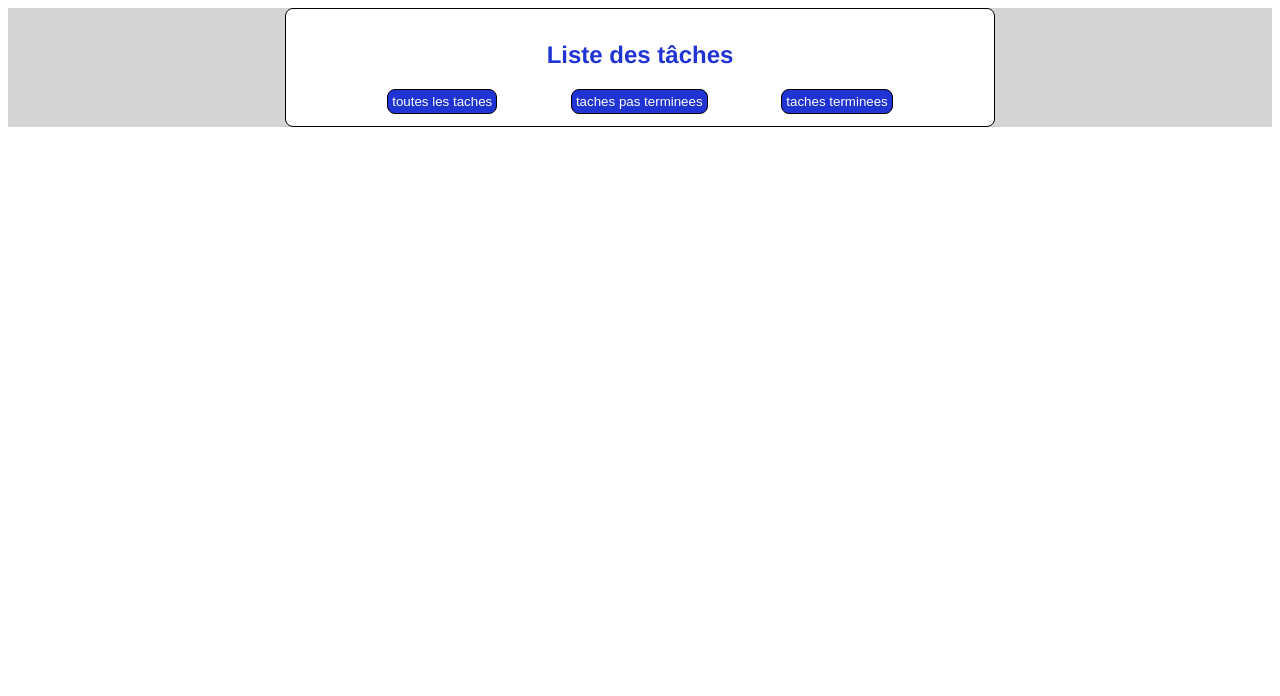
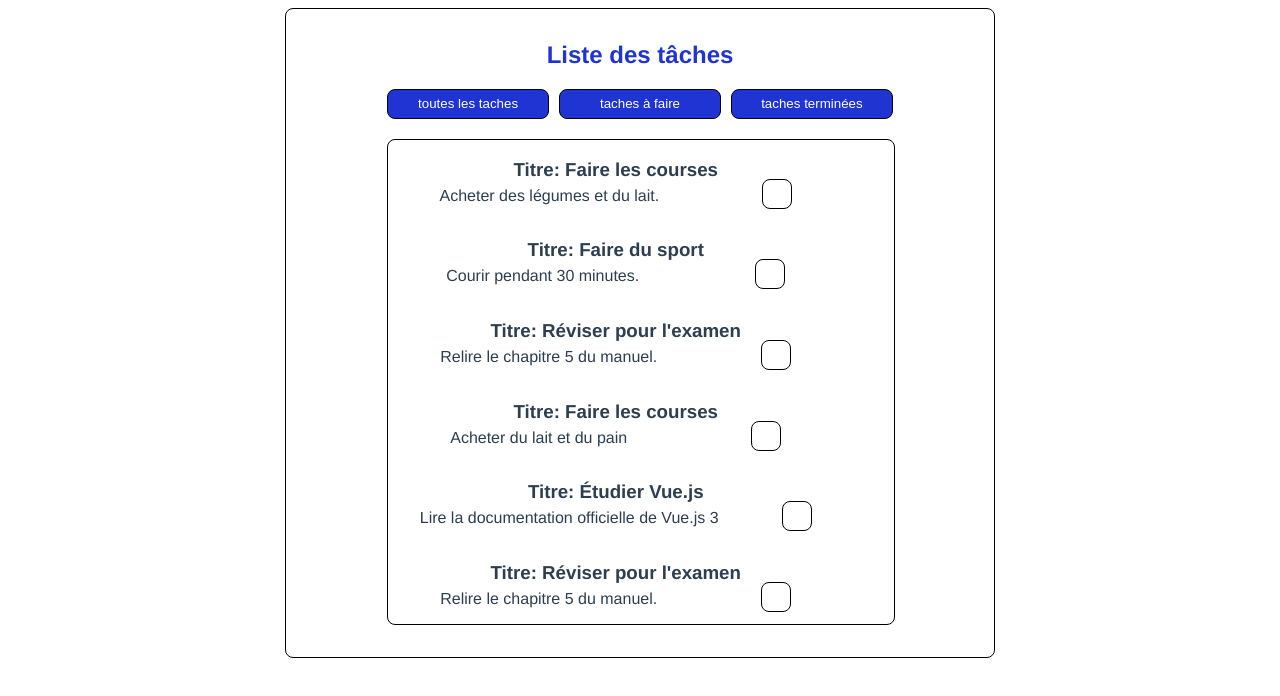
Before and after one commit to fatimaezzahraaelankoud/vue-js-tp-ensas, a Vue app in the folder tp4_gestion_tache/tp-gestion-tache/: page / in a window 1280 px wide. Shown: the top 696 px of the page. Built offline with nearby package versions, Linux system fonts and the light colour scheme.

Commit message:
fetching data from the file json

```diff
--- a/tp4_gestion_tache/tp-gestion-tache/src/App.vue
+++ b/tp4_gestion_tache/tp-gestion-tache/src/App.vue
@@ -21,7 +21,7 @@ export default {
   -moz-osx-font-smoothing: grayscale;
   text-align: center;
   color: #2c3e50;
-  background-color: #d2d4d6ff;
+  background-color: #ffffffff;
   width: 100%
 }
 </style>
--- a/tp4_gestion_tache/tp-gestion-tache/src/components/TaskList.vue
+++ b/tp4_gestion_tache/tp-gestion-tache/src/components/TaskList.vue
@@ -2,9 +2,18 @@
   <div class="task-list">
     <h2>Liste des tâches</h2>
     <div class="buttons">
-    <button>toutes les taches </button>
-    <button> taches pas terminees</button>
-    <button> taches terminees</button>
+    <button @click="filter_all">toutes les taches </button>
+    <button @click="filter_all"> taches à faire</button>
+    <button @click="filter_all"> taches terminées</button>
+    </div>
+    <div class="listestasks">
+    <div class="listtache" v-for="tache in taches" :key="tache.id" >
+      <h3>Titre: {{tache.title}}</h3>
+      <div class="description_button">
+      <p>{{tache.description}}</p>
+      <button></button>
+      </div>
+      </div>
     </div>
 
 
@@ -16,6 +25,7 @@ export default {
   name: "TaskList",
   data() {
     return {
+     taches:[]
 
     };
   },
@@ -23,7 +33,16 @@ export default {
 
   },
   methods: {
+  async fetchTache(){
+     const res = await fetch("/listtache.json");
+     this.taches = await res.json();
   }
+
+  },
+  mounted() {
+    this.fetchTache();
+  }
+
 };
 </script>
 
@@ -48,15 +67,50 @@ h2{
 .buttons{
 
   display: flex ;
-  justify-content: space-between
+  justify-content: space-between ;
+
 
 }
 button{
  background-color: #1f34d3ff ;
   color: #ffffff ;
-  padding: 4px ;
   border: 1px solid #000000 ;
-  border-radius: 8px
+  border-radius: 8px ;
+  cursor: pointer ;
+  width: 32% ;
+  height: 30px
 }
 
+.listtache{
+width: 90% ;
+display: flex ;
+flex-direction: column ;
+}
+.description_button{
+display: flex ;
+justify-content: center ;
+text-align: center ;
+justify-content: space-around ;
+
+
+}
+.description_button button{
+width: 30px ;
+height: 30px ;
+background-color: #ffffffff ;
+margin-top : 8px
+}
+.listtache h3{
+margin-bottom: -10px
+}
+
+.listestasks{
+border: 1px solid #000000 ;
+border-radius: 8px ;
+margin: 20px auto ;
+width: 100%
+
+}
+
+
 </style>
```
